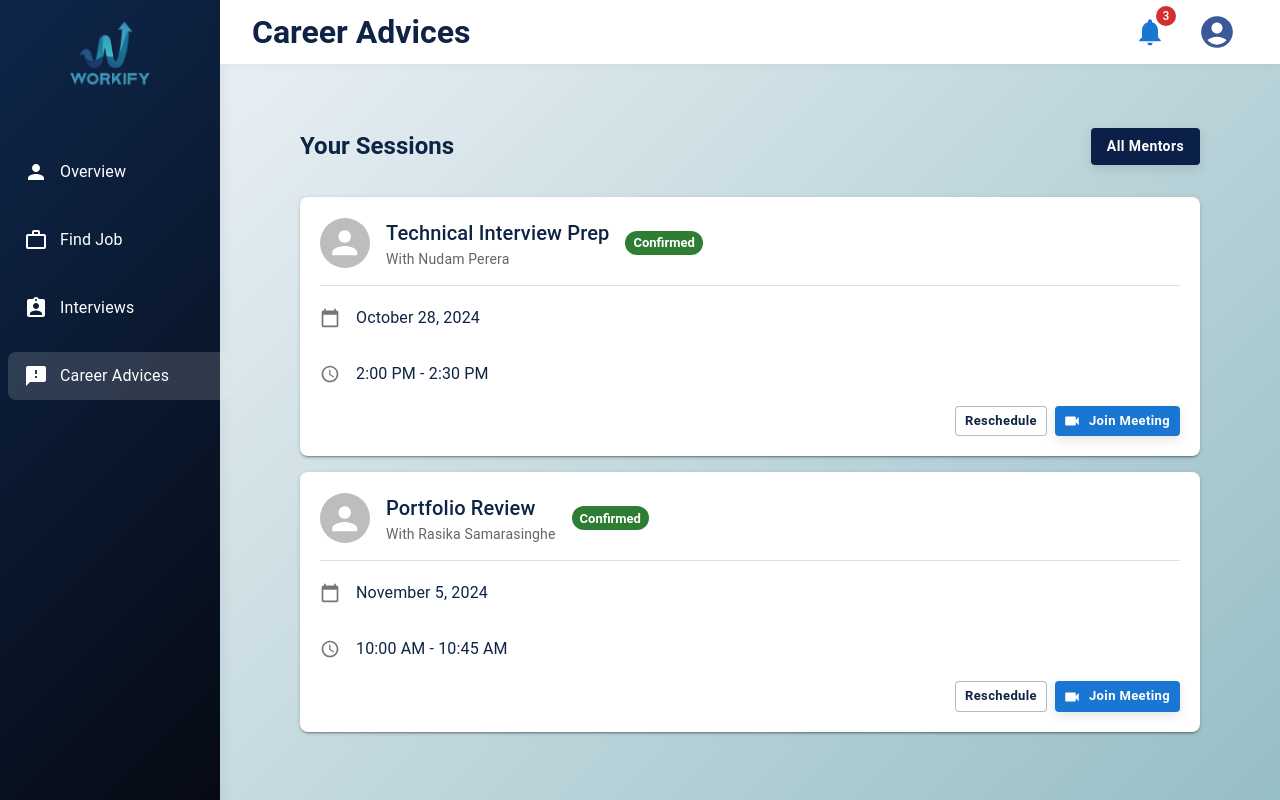
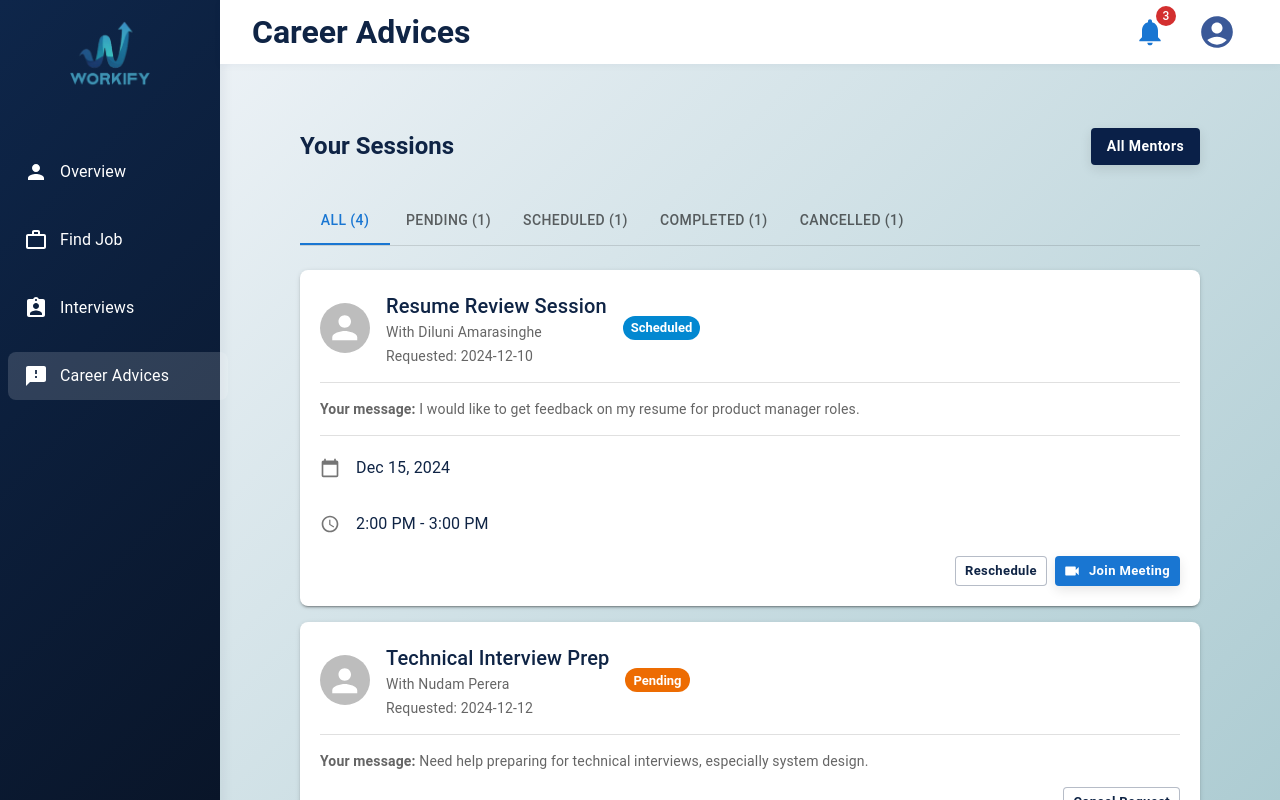
Before and after one commit to Thisu2002/Workify, a React (Create React App) app in the folder client/: page /candidate/careeradvice in a window 1280 px wide. Both pictures are taken after a click on the button "My Sessions". Shown: the top 800 px of the page. Built offline with nearby package versions, Linux system fonts and the light colour scheme.

Commit message:
request form done

```diff
--- a/client/src/components/Candidate/CareerAdvice.js
+++ b/client/src/components/Candidate/CareerAdvice.js
@@ -1,4 +1,4 @@
-import React, { useState } from 'react';
+import React, { useState, useEffect } from 'react';
 import {
   Box,
   Typography,
@@ -13,7 +13,9 @@ import {
   Divider,
   ListItemIcon,
   ListItem,
-  ListItemText
+  ListItemText,
+  Tab,
+  Tabs
 } from "@mui/material";
 import {
   Search,
@@ -25,11 +27,12 @@ import {
   Link as LinkIcon
 } from '@mui/icons-material';
 import RequestForm from './RequestForm';
+import axios from 'axios';
 
 // Sample Mentor Data - In a real app, this would come from an API
 const MOCK_MENTORS = [
   {
-    id: 1,
+    id: '68f3c71adf8ad57f24a413c8',
     name: 'Diluni Amarasinghe',
     avatar: '',
     role: 'Senior Product Manager at Surge Global',
@@ -37,7 +40,7 @@ const MOCK_MENTORS = [
     specialties: ['Resume Review', 'Product Strategy', 'Interview Prep', 'Career Growth']
   },
   {
-    id: 2,
+    id: '68f3c71adf8ad57f24a413c9',
     name: 'Nudam Perera',
     avatar: '',
     role: 'Lead Software Engineer at Furtado',
@@ -45,55 +48,138 @@ const MOCK_MENTORS = [
     specialties: ['System Design', 'Technical Interviews', 'GoLang', 'React']
   },
   {
-    id: 3,
+    id: '68f3c71adf8ad57f24a413c1',
     name: 'Tharushi Nethmini',
     avatar: '',
     role: 'Engineering Manager at TechCorp',
     bio: 'Focused on leadership, team building, and growing engineers from mid-level to senior roles.',
     specialties: ['Leadership', 'Salary Negotiation', 'Team Culture', 'Public Speaking']
-  },
-  {
-    id: 4,
-    name: 'Rasika Samarasinghe',
-    avatar: '',
-    role: 'UX Designer at Sysco Labs',
-    bio: 'I help people understand the "why" behind user behavior and translate insights into impactful design.',
-    specialties: ['UX Research', 'Portfolio Review', 'User Testing', 'Career Change']
-  },
+  }
 ];
 
-// Sample Scheduled Sessions Data
-const MOCK_SCHEDULED_SESSIONS = [
+// Mock sessions data - will be replaced with API call
+const MOCK_SESSIONS = [
   {
     id: 1,
-        mentor: MOCK_MENTORS[1], // Nudam Perera
+    mentor: {
+      name: 'Diluni Amarasinghe',
+      avatar: '',
+      role: 'Senior Product Manager at Surge Global'
+    },
     session: {
-            date: 'October 28, 2024',
-            time: '2:00 PM - 2:30 PM',
-            status: 'Confirmed',
-            topic: 'Technical Interview Prep',
-            meetingLink: 'https://meet.google.com/xyz-abc-def'
+      topic: 'Resume Review Session',
+      date: 'Dec 15, 2024',
+      time: '2:00 PM - 3:00 PM',
+      status: 'scheduled',
+      meetingLink: 'https://meet.google.com/abc-def-ghi',
+      requestDate: '2024-12-10',
+      message: 'I would like to get feedback on my resume for product manager roles.'
     }
   },
   {
     id: 2,
-        mentor: MOCK_MENTORS[3], // Rasika Samarasinghe
+    mentor: {
+      name: 'Nudam Perera',
+      avatar: '',
+      role: 'Lead Software Engineer at Furtado'
+    },
     session: {
-            date: 'November 5, 2024',
-            time: '10:00 AM - 10:45 AM',
-            status: 'Confirmed',
-            topic: 'Portfolio Review',
-            meetingLink: 'https://meet.google.com/ghi-jkl-mno'
+      topic: 'Technical Interview Prep',
+      date: 'Dec 20, 2024',
+      time: '10:00 AM - 11:00 AM',
+      status: 'pending',
+      meetingLink: '',
+      requestDate: '2024-12-12',
+      message: 'Need help preparing for technical interviews, especially system design.'
+    }
+  },
+  {
+    id: 3,
+    mentor: {
+      name: 'Tharushi Nethmini',
+      avatar: '',
+      role: 'Engineering Manager at TechCorp'
+    },
+    session: {
+      topic: 'Career Growth Discussion',
+      date: 'Dec 8, 2024',
+      time: '4:00 PM - 5:00 PM',
+      status: 'completed',
+      meetingLink: '',
+      requestDate: '2024-12-05',
+      message: 'Want to discuss career progression and leadership opportunities.'
+    }
+  },
+  {
+    id: 4,
+    mentor: {
+      name: 'Diluni Amarasinghe',
+      avatar: '',
+      role: 'Senior Product Manager at Surge Global'
+    },
+    session: {
+      topic: 'Interview Preparation',
+      date: 'Dec 5, 2024',
+      time: '3:00 PM - 4:00 PM',
+      status: 'cancelled',
+      meetingLink: '',
+      requestDate: '2024-12-02',
+      message: 'Mock interview for PM position at startup.'
     }
   }
 ];
 
-
-const CareerAdvice = ({ userProfile }) => {
+const CareerAdvice = () => {
   const [searchTerm, setSearchTerm] = useState('');
   const [selectedMentor, setSelectedMentor] = useState(null);
   const [isRequestFormOpen, setIsRequestFormOpen] = useState(false);
-  const [showScheduledOnly, setShowScheduledOnly] = useState(false); // State to toggle view
+  const [showScheduledOnly, setShowScheduledOnly] = useState(false);
+  const [userProfile, setUserProfile] = useState(null);
+  const [sessionsTab, setSessionsTab] = useState(0); // 0: All, 1: Pending, 2: Scheduled, 3: Completed, 4: Cancelled
+  const [sessions, setSessions] = useState(MOCK_SESSIONS); // Will be fetched from API
+
+  useEffect(() => {
+    const fetchUserProfile = async () => {
+      try {
+        const token = localStorage.getItem('token');
+        if (token) {
+          const response = await axios.get('http://localhost:5000/candidate/profile', {
+            headers: { Authorization: `Bearer ${token}` }
+          });
+          setUserProfile(response.data);
+        }
+      } catch (error) {
+        console.error('Error fetching user profile:', error);
+      }
+    };
+
+    fetchUserProfile();
+  }, []);
+
+  // Fetch sessions when showing sessions view
+  useEffect(() => {
+    if (showScheduledOnly) {
+      fetchSessions();
+    }
+  }, [showScheduledOnly]);
+
+  const fetchSessions = async () => {
+    try {
+      const token = localStorage.getItem('token');
+      if (token) {
+        // Replace with actual API call
+        // const response = await axios.get('http://localhost:5000/api/mentoring/my-sessions', {
+        //   headers: { Authorization: `Bearer ${token}` }
+        // });
+        // setSessions(response.data);
+
+        // For now, using mock data
+        setSessions(MOCK_SESSIONS);
+      }
+    } catch (error) {
+      console.error('Error fetching sessions:', error);
+    }
+  };
 
   const handleRequestSession = (mentor) => {
     setSelectedMentor(mentor);
@@ -107,6 +193,33 @@ const CareerAdvice = ({ userProfile }) => {
 
   const handleToggleShowScheduled = () => {
     setShowScheduledOnly(prev => !prev);
+    if (!showScheduledOnly) {
+      setSessionsTab(0); // Reset to "All" when switching to sessions view
+    }
+  };
+
+  const handleSessionsTabChange = (event, newValue) => {
+    setSessionsTab(newValue);
+  };
+
+  const getStatusColor = (status) => {
+    switch (status) {
+      case 'pending': return 'warning';
+      case 'scheduled': return 'info';
+      case 'completed': return 'success';
+      case 'cancelled': return 'error';
+      default: return 'default';
+    }
+  };
+
+  const getFilteredSessions = () => {
+    switch (sessionsTab) {
+      case 1: return sessions.filter(s => s.session.status === 'pending');
+      case 2: return sessions.filter(s => s.session.status === 'scheduled');
+      case 3: return sessions.filter(s => s.session.status === 'completed');
+      case 4: return sessions.filter(s => s.session.status === 'cancelled');
+      default: return sessions;
+    }
   };
 
   const filteredMentors = MOCK_MENTORS.filter(mentor =>
@@ -173,10 +286,25 @@ const CareerAdvice = ({ userProfile }) => {
     </>
   );
 
-  const renderScheduledSessions = () => (
+  const renderScheduledSessions = () => {
+    const filteredSessions = getFilteredSessions();
+
+    return (
       <Box>
-        {MOCK_SCHEDULED_SESSIONS.length > 0 ? (
-            MOCK_SCHEDULED_SESSIONS.map(item => (
+        {/* Sessions Tabs */}
+        <Box sx={{ borderBottom: 1, borderColor: 'divider', mb: 3 }}>
+          <Tabs value={sessionsTab} onChange={handleSessionsTabChange}>
+            <Tab label={`All (${sessions.length})`} />
+            <Tab label={`Pending (${sessions.filter(s => s.session.status === 'pending').length})`} />
+            <Tab label={`Scheduled (${sessions.filter(s => s.session.status === 'scheduled').length})`} />
+            <Tab label={`Completed (${sessions.filter(s => s.session.status === 'completed').length})`} />
+            <Tab label={`Cancelled (${sessions.filter(s => s.session.status === 'cancelled').length})`} />
+          </Tabs>
+        </Box>
+
+        {/* Sessions List */}
+        {filteredSessions.length > 0 ? (
+          filteredSessions.map(item => (
             <Paper key={item.id} elevation={2} sx={{ mb: 2, p: 2.5, borderRadius: 2 }}>
               <Grid container spacing={2} alignItems={{ xs: 'flex-start', sm: 'center' }}>
                 <Grid item>
@@ -185,11 +313,30 @@ const CareerAdvice = ({ userProfile }) => {
                 <Grid item xs>
                   <Typography variant="h6">{item.session.topic}</Typography>
                   <Typography variant="body2" color="text.secondary">With {item.mentor.name}</Typography>
+                  <Typography variant="body2" color="text.secondary" sx={{ mt: 0.5 }}>
+                    Requested: {item.session.requestDate}
+                  </Typography>
                 </Grid>
                 <Grid item xs={12} sm="auto">
-                             <Chip label={item.session.status} color="success" size="small" />
+                  <Chip
+                    label={item.session.status.charAt(0).toUpperCase() + item.session.status.slice(1)}
+                    color={getStatusColor(item.session.status)}
+                    size="small"
+                  />
                 </Grid>
               </Grid>
+
+              {item.session.message && (
+                <>
+                  <Divider sx={{ my: 2 }} />
+                  <Typography variant="body2" color="text.secondary">
+                    <strong>Your message:</strong> {item.session.message}
+                  </Typography>
+                </>
+              )}
+
+              {(item.session.status === 'scheduled' || item.session.status === 'completed') && (
+                <>
                   <Divider sx={{ my: 2 }} />
                   <Stack direction={{ xs: 'column', sm: 'row' }} spacing={{xs: 1, sm: 3}} useFlexGap flexWrap="wrap">
                     <ListItem sx={{p:0}}>
@@ -201,15 +348,39 @@ const CareerAdvice = ({ userProfile }) => {
                       <ListItemText primary={item.session.time} />
                     </ListItem>
                   </Stack>
+                </>
+              )}
+
               <Box sx={{ mt: 2, display: 'flex', justifyContent: 'flex-end', gap: 1 }}>
+                {item.session.status === 'pending' && (
+                  <Button variant="outlined" size="small" color="error">Cancel Request</Button>
+                )}
+                {item.session.status === 'scheduled' && (
+                  <>
                     <Button variant="outlined" size="small">Reschedule</Button>
-                        <Button variant="contained" size="small" startIcon={<Videocam />} href={item.session.meetingLink} target="_blank">Join Meeting</Button>
+                    <Button
+                      variant="contained"
+                      size="small"
+                      startIcon={<Videocam />}
+                      href={item.session.meetingLink}
+                      target="_blank"
+                      disabled={!item.session.meetingLink}
+                    >
+                      Join Meeting
+                    </Button>
+                  </>
+                )}
+                {item.session.status === 'completed' && (
+                  <Button variant="outlined" size="small">Leave Feedback</Button>
+                )}
               </Box>
             </Paper>
           ))
         ) : (
           <Paper elevation={1} sx={{ p: 4, textAlign: 'center', backgroundColor: 'grey.50' }}>
-                <Typography variant="h6" color="text.secondary">You have no upcoming sessions.</Typography>
+            <Typography variant="h6" color="text.secondary">
+              {sessionsTab === 0 ? 'You have no sessions yet.' : `You have no ${['all', 'pending', 'scheduled', 'completed', 'cancelled'][sessionsTab]} sessions.`}
+            </Typography>
             <Typography color="text.secondary" variant="body2" sx={{ mt: 1 }}>
               Click 'All Mentors' to find and request a session with a mentor.
             </Typography>
@@ -217,6 +388,7 @@ const CareerAdvice = ({ userProfile }) => {
         )}
       </Box>
     );
+  };
 
   return (
     <Box>
--- a/client/src/components/Candidate/RequestForm.js
+++ b/client/src/components/Candidate/RequestForm.js
@@ -12,9 +12,15 @@ import {
   Typography,
   TextField,
   CircularProgress,
-  IconButton
+  IconButton,
+  FormControl,
+  InputLabel,
+  Select,
+  MenuItem
 } from '@mui/material';
 import { Person, Chat, RateReview, CheckCircle, Close } from '@mui/icons-material';
+import axios from 'axios';
+import { useSnackbar } from 'notistack';
 
 // 1. Updated steps for requesting a session
 const steps = ['Your Details', 'Session Goals', 'Review & Submit'];
@@ -32,21 +38,23 @@ const ApplyForm = ({ open, onClose, mentor, userProfile }) => {
   const [isSubmitting, setIsSubmitting] = useState(false);
   // 3. Replaced resume/cover letter state with state for session goals
   const [sessionGoals, setSessionGoals] = useState('');
+  const [requestType, setRequestType] = useState('');
+  const { enqueueSnackbar } = useSnackbar();
 
   // Add state variables for user information - now read-only from profile
   const [userInfo, setUserInfo] = useState({
-    name: userProfile?.name || MOCK_USER.name,
-    email: userProfile?.contact?.email || MOCK_USER.email,
-    phone: userProfile?.contact?.phone || MOCK_USER.phone
+    name: userProfile?.name || '',
+    email: userProfile?.contact?.email || '',
+    phone: userProfile?.contact?.phone || ''
   });
 
   // Update user info when userProfile changes or dialog opens
   useEffect(() => {
     if (open && userProfile) {
       setUserInfo({
-        name: userProfile.name || MOCK_USER.name,
-        email: userProfile.contact?.email || MOCK_USER.email,
-        phone: userProfile.contact?.phone || MOCK_USER.phone
+        name: userProfile.name || '',
+        email: userProfile.contact?.email || '',
+        phone: userProfile.contact?.phone || ''
       });
     }
   }, [open, userProfile]);
@@ -61,15 +69,43 @@ const ApplyForm = ({ open, onClose, mentor, userProfile }) => {
 
   const handleSubmit = async () => {
     setIsSubmitting(true);
-    // Simulate API call to request a session
-    await new Promise(resolve => setTimeout(resolve, 2000));
-    console.log('Submitting Session Request:', {
-      mentorId: mentor.id,
-      sessionGoals: sessionGoals,
-      userInfo: userInfo
-    });
-    setIsSubmitting(false);
-    handleNext(); // Move to the success step
+
+    try {
+      const token = localStorage.getItem('token');
+      if (!token) {
+        enqueueSnackbar('Please log in to send a request', { variant: 'error' });
+        return;
+      }
+
+      const response = await axios.post(
+        'http://localhost:5000/api/mentoring/request',
+        {
+          mentorId: mentor.id,
+          sessionGoals: sessionGoals,
+          requestType: requestType || 'General Mentoring'
+        },
+        {
+          headers: {
+            'Authorization': `Bearer ${token}`,
+            'Content-Type': 'application/json'
+          }
+        }
+      );
+      if (response.data.success) {
+        enqueueSnackbar('Mentoring request sent successfully!', { variant: 'success' });
+        handleNext(); // Move to success step
+      } else {
+        enqueueSnackbar(response.data.message || 'Failed to send request', { variant: 'error' });
+      }
+    } catch (error) {
+      console.error('Error submitting request:', error);
+      enqueueSnackbar(
+        error.response?.data?.message || 'Failed to send request. Please try again.',
+        { variant: 'error' }
+      );
+    } finally {
+      setIsSubmitting(false);
+    }
   };
 
   const handleCloseDialog = () => {
@@ -78,9 +114,9 @@ const ApplyForm = ({ open, onClose, mentor, userProfile }) => {
         setActiveStep(0);
         setSessionGoals('');
         setUserInfo({
-          name: userProfile?.name || MOCK_USER.name,
-          email: userProfile?.contact?.email || MOCK_USER.email,
-          phone: userProfile?.contact?.phone || MOCK_USER.phone
+          name: userProfile?.name || '',
+          email: userProfile?.contact?.email || '',
+          phone: userProfile?.contact?.phone || ''
         });
     }, 300); // Delay to allow closing animation
     onClose();
@@ -132,6 +168,21 @@ const ApplyForm = ({ open, onClose, mentor, userProfile }) => {
             <Typography variant="body2" color="text.secondary" sx={{ mb: 2 }}>
               Briefly describe your goals for this session. This will help the mentor prepare. (e.g., "Resume review", "Career path advice", "Mock interview for a React role")
             </Typography>
+            <FormControl fullWidth margin="normal">
+              <InputLabel>Session Type</InputLabel>
+              <Select
+                value={requestType}
+                onChange={(e) => setRequestType(e.target.value)}
+                label="Session Type"
+              >
+                <MenuItem value="CV Review">CV Review</MenuItem>
+                <MenuItem value="Interview Prep">Interview Preparation</MenuItem>
+                <MenuItem value="Career Guidance">Career Guidance</MenuItem>
+                <MenuItem value="Technical Mentoring">Technical Mentoring</MenuItem>
+                <MenuItem value="Portfolio Review">Portfolio Review</MenuItem>
+                <MenuItem value="General Mentoring">General Mentoring</MenuItem>
+              </Select>
+            </FormControl>
             <TextField
               label="Message to Mentor"
               multiline
```
Also changed, not shown: 1 other file (tests, documents, lock files or other folders). Lines whose indentation alone changed are shown as unchanged.
